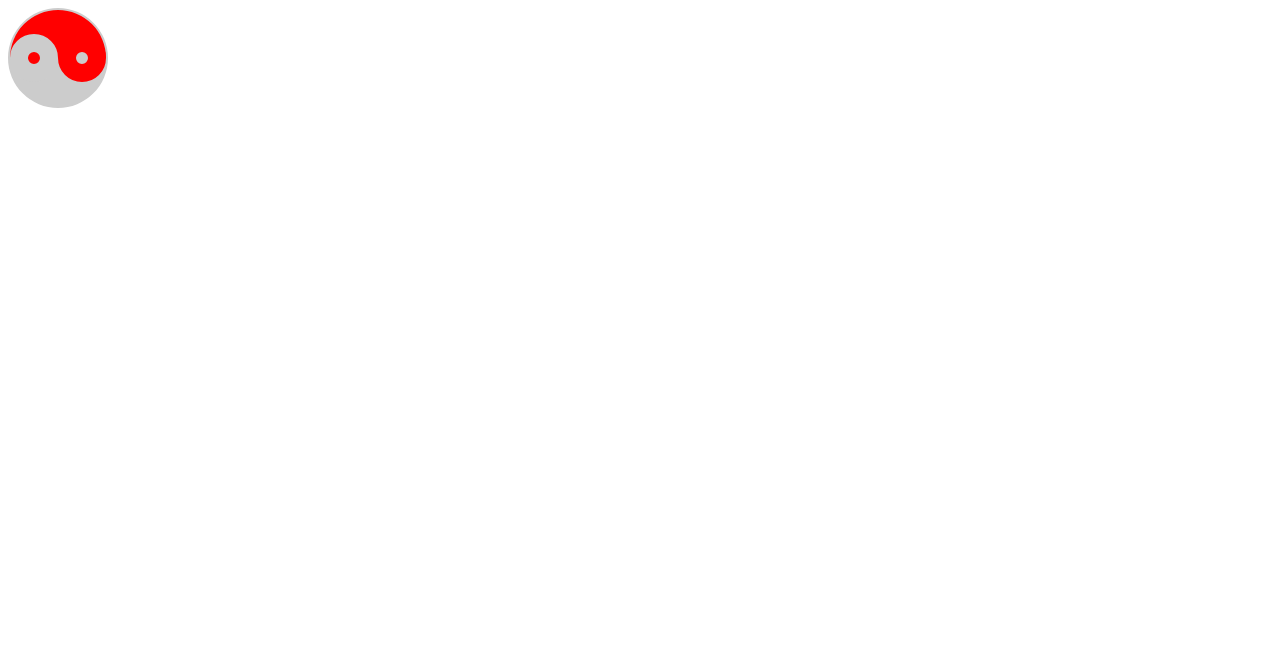
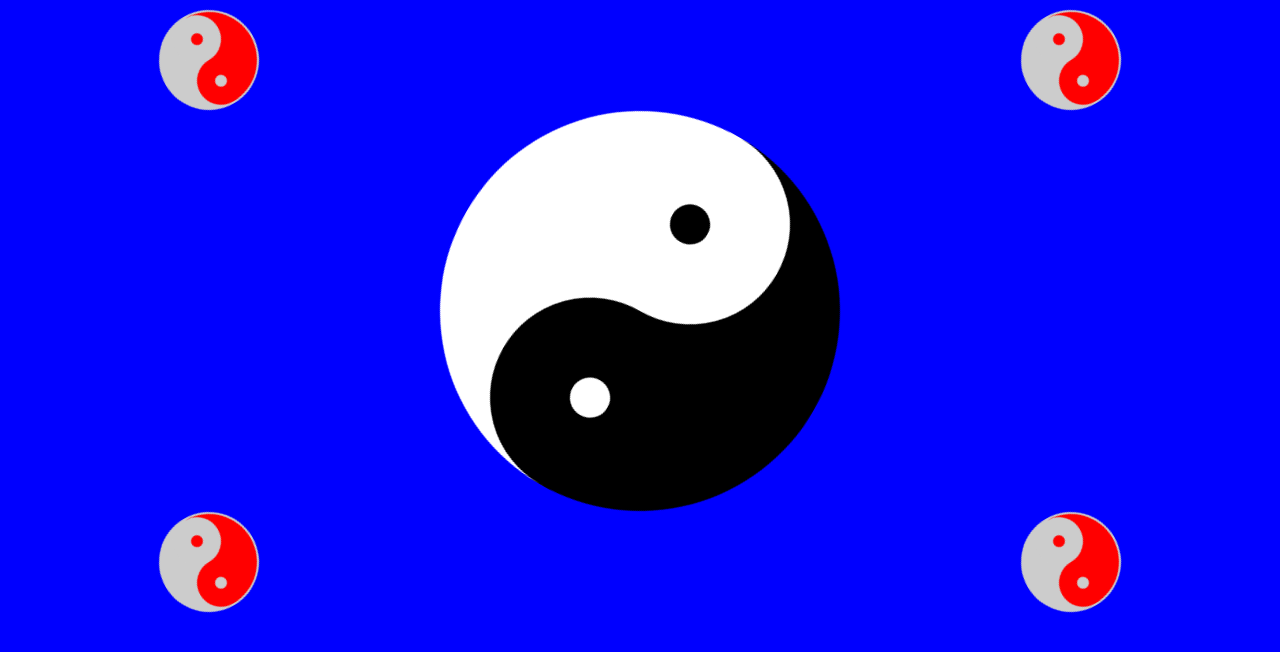
Before and after one commit to 13838012039/TaiChi-css, a plain HTML site: page index.html in a window 1280 px wide. Drawn offline with Linux system fonts and the light colour scheme.

Commit message:
second commit

```diff
--- a/css/style.css
+++ b/css/style.css
@@ -1,3 +1,12 @@
+.content {
+    padding: 1px;
+}
+
+* {
+    margin: 0;
+    padding: 0;
+}
+
 .yin-yang {
     width: 96px;
     height: 48px;
@@ -6,7 +15,31 @@
     border-color: #ccc;
     border-width: 2px 2px 50px 2px;
     border-radius: 100%;
-    position: relative;
+    position: absolute;
+    animation-duration: 6s;
+    animation-name: spin2;
+    animation-iteration-count: infinite;
+    animation-timing-function: linear;
+}
+
+.one {
+    left: 0;
+    top: 0;
+}
+
+.two {
+    right: 0;
+    top: 0;
+}
+
+.three {
+    bottom: 0px;
+    left: 0;
+}
+
+.four {
+    bottom: 0px;
+    right: 0;
 }
 
 .yin-yang::before {
@@ -32,3 +65,75 @@
     width: 12px;
     height: 12px;
 }
+
+.yinyangBox {
+    position: relative;
+    margin: 100px auto;
+    height: 400px;
+    width: 400px;
+}
+
+.yinyang {
+    background: linear-gradient(to bottom, rgba(255, 255, 255, 1) 0%, rgba(255, 255, 255, 1) 50%, rgba(0, 0, 0, 1) 51%, rgba(0, 0, 0, 1) 100%);
+    /* W3C, IE10+, FF16+, Chrome26+, Opera12+, Safari7+ */
+    height: 400px;
+    width: 400px;
+    border-radius: 100%;
+    position: relative;
+    animation-duration: 6s;
+    animation-name: spin;
+    animation-iteration-count: infinite;
+    animation-timing-function: linear;
+}
+
+.yinyang::before {
+    content: '';
+    background: white;
+    border: 80px solid black;
+    border-radius: 100%;
+    position: absolute;
+    left: 0;
+    top: 100px;
+    height: 40px;
+    width: 40px;
+}
+
+.yinyang::after {
+    content: '';
+    background: black;
+    border: 80px solid white;
+    border-radius: 100%;
+    position: absolute;
+    right: 0;
+    top: 100px;
+    height: 40px;
+    width: 40px;
+}
+
+@keyframes spin {
+    from {
+        transform: rotate(0deg);
+    }
+    to {
+        transform: rotate(360deg);
+    }
+}
+
+@keyframes spin2 {
+    from {
+        transform: rotate(360deg);
+    }
+    to {
+        transform: rotate(0deg);
+    }
+}
+
+.content {
+    position: relative;
+    max-width: 960px;
+    margin: 10px auto;
+}
+
+body {
+    background: blue;
+}
--- a/index.html
+++ b/index.html
@@ -10,7 +10,17 @@
 </head>
 
 <body>
-    <div class="yin-yang"></div>
+    <div class="content">
+        <div class="yin-yang one"></div>
+        <div class="yin-yang two"></div>
+        <div class="yin-yang three"></div>
+        <div class="yin-yang four"></div>
+        <div class="yinyangBox">
+            <div class="yinyang"></div>
+        </div>
+    </div>
+
+
 </body>
 
 </html>
```
